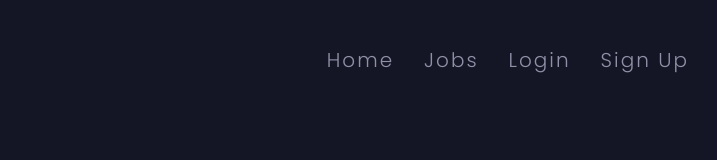
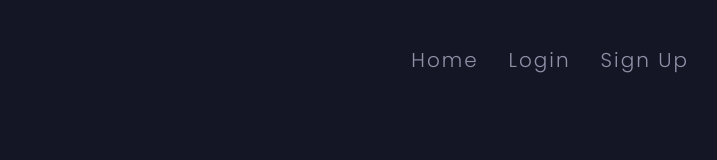
Before and after one commit to JorgeAVargasC/tzuzulcodebootcamp-frontend-react-project, a React (Create React App) app: page / in a window 1280 px wide. Shown: the top 160 px of the page, without its empty margins (495-1212 px from the left). Built offline with nearby package versions, Linux system fonts and the light colour scheme.

Commit message:
Jobs page conditional render

```diff
--- a/src/components/NavLinks.jsx
+++ b/src/components/NavLinks.jsx
@@ -11,7 +11,7 @@ export default function NavLinks() {
 	return (
 		<>
 			<NavLink to="/home" className="links">Home</NavLink>
-			<NavLink to="/jobs" className="links">Jobs</NavLink>
+			{auth.logged && <NavLink to="/jobs" className="links">Jobs</NavLink>}
 			{!auth.logged && <NavLink to="/login" className="links">Login</NavLink>}
 			{!auth.logged && <NavLink to="/signup" className="links">Sign Up</NavLink>}
 		</>
```
